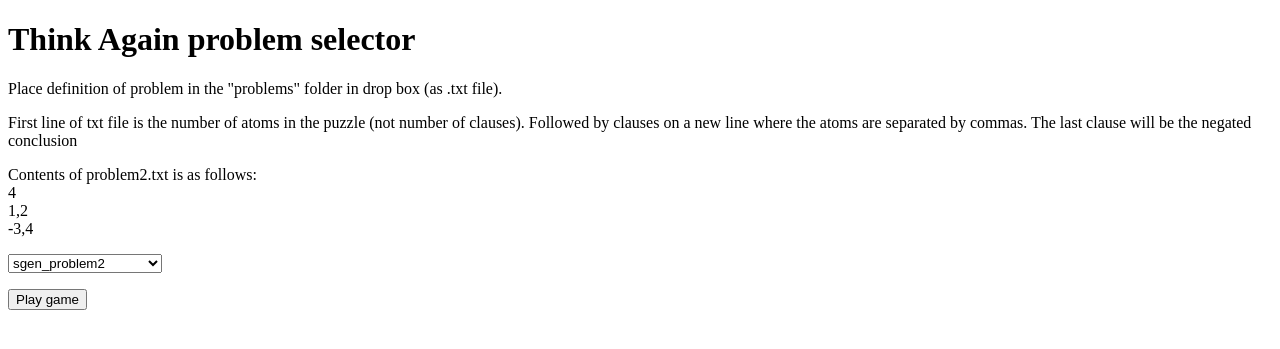
After one commit to LanceFiondella/ThinkAgain, a Django app: page /game_menu/ in a window 1280 px wide. The commit adds this page. Shown: the top 349 px of the page. Run offline with Django 3.2, Linux system fonts and the light colour scheme; a user stored in the database is signed in.

Commit message:
Working website with login and leads to a game instance. Need to hide static file

```diff
--- a/src/crowdsource_site/settings.py
+++ b/src/crowdsource_site/settings.py
@@ -56,7 +56,7 @@ ROOT_URLCONF = 'crowdsource_site.urls'
 TEMPLATES = [
     {
         'BACKEND': 'django.template.backends.django.DjangoTemplates',
-        'DIRS': [os.path.join(BASE_DIR, 'templates'),],
+        'DIRS': [os.path.join(BASE_DIR, 'templates'),os.path.join(BASE_DIR, 'static')],
         'APP_DIRS': True,
         'OPTIONS': {
             'context_processors': [
--- a/src/crowdsource_site/urls.py
+++ b/src/crowdsource_site/urls.py
@@ -14,7 +14,7 @@ urlpatterns = [
     url(r'^register/', 'crowdsource_site.views.register', name='register'),
     url(r'^game/','crowdsource_site.views.game',name='game'),
     url(r'^game_menu/','crowdsource_site.views.game_menu',name='game_menu'),
-    url(r'^./cgi-bin/get_problem_files.py','crowdsource_site.views.get_problem_files',name='get_problem_files'),
+    url(r'^cgi-bin/get_problem_files\.py/','crowdsource_site.views.get_problem_files',name='get_problem_files'),
     url(r'^generate_problem/','crowdsource_site.views.generate_problem',name='generate_problem'),
     # url(r'^blog/', include('blog.urls')),
 
--- a/src/crowdsource_site/views.py
+++ b/src/crowdsource_site/views.py
@@ -1,4 +1,4 @@
-from django.shortcuts import render
+from django.shortcuts import render,redirect
 from django.template import RequestContext
 from django.contrib.auth import authenticate, login, logout
 from django.contrib.auth.models import User
@@ -76,16 +76,23 @@ def register(request):
 		return render(request, "crowdsource_site/index.html", {})
 
 def game(request):
-	#context = {}
-	#template = "static/game/index_game.html"
-	#return render(request, template, context)
-	return HttpResponse("static/game/index_game.html")
+	context = {}
+	template = "game/game_template.html"
+
+	if request.user.is_authenticated():
+		return HttpResponseRedirect("/static/game/index_game.html")
+	else:
+		return HttpResponse("Error: You are not logged in. Please go to main page and login to play")
 
 
 def game_menu(request):
 	context = {}
-	template = "/static/game/index.html"
-	return render(request, template, context)
+	template = "game/menu_template.html"
+
+	if request.user.is_authenticated():
+		return render(request, template, context)
+	else:
+		return HttpResponse("Error: You are not logged in. Please go to main page and login to play")
 
 def get_problem_files(request):
 	#Temp function to get problem files (replaces cgi script get_problem_files.py)
@@ -99,22 +106,21 @@ def get_problem_files(request):
 
 def generate_problem(request):
 	#Temp function to parse the problem file name sent
+	context = RequestContext(request)
+	data = {}
+	if request.method == 'POST':
+		response_data = {}
+		game_filename = request.POST['filename']
+		piece_list = {}
 
-	response_data = {}
-	game_filename = request.POST['filename']
-	piece_list = {}
+		problem_file = open(os.path.join(BASE_DIR, 'static','game','problems',game_filename))
+		total_atoms = problem_file.next()
+		for i,line in enumerate(problem_file):
+		    #Return only lines with text
+		    if line.rstrip():
+		        piece_list[str(i)] = line.strip()
 
-	data = {}
-
-	#problem_file = open("./problems/problem1.txt")
-	problem_file = open(os.path.join(BASE_DIR, 'static','game','problems',game_filename))
-	total_atoms = problem_file.next()
-	for i,line in enumerate(problem_file):
-	    #Return only lines with text
-	    if line.rstrip():
-	        piece_list[str(i)] = line.strip()
-
-	#Hard coded for a particular problem CHANGE ASAP!
-	data["total_atoms"] = total_atoms.rstrip()
-	data["piece_list"] = piece_list
+		#Hard coded for a particular problem CHANGE ASAP!
+		data["total_atoms"] = total_atoms.rstrip()
+		data["piece_list"] = piece_list
 	return HttpResponse(json.dumps(data), content_type = "application/json")
--- a/src/static/game/index.html
+++ b/src/static/game/index.html
@@ -25,14 +25,14 @@ Contents of problem2.txt is as follows:<br>
 <select id="selectMenu">
 </select>
 <p></p>
-<a href="/static/game/index_game.html"><button type="submit" onclick="run_game()">Play game</button>
+<a href="/game/"><button type="submit" onclick="run_game()">Play game</button>
 
 
 <script type="text/javascript" language="JavaScript"><!--
 var problem_list;
 var data;
 function init() {
-problem_list = httpGet("/get_problem_files/");
+problem_list = httpGet("/cgi-bin/get_problem_files.py/");
 //document.getElementById("p1").innerHTML = text;
 console.log(problem_list);
 populate_dropdown();
--- a/src/static/game/index_game.html
+++ b/src/static/game/index_game.html
@@ -8,8 +8,9 @@
 	<script src="http://maxcdn.bootstrapcdn.com/bootstrap/3.2.0/js/bootstrap.min.js"></script>
 	<script src="https://code.createjs.com/createjs-2014.12.12.min.js"></script>
 	<script src="http://visjs.org/dist/vis.min.js"></script>
+	<script src="https://cdnjs.cloudflare.com/ajax/libs/jquery-cookie/1.4.1/jquery.cookie.min.js"></script>
 	<link type="text/css" rel="stylesheet" href="http://visjs.org/dist/vis.css">
-	<script src="templates/game/scripts/graph.js"></script>
+	<script src="scripts/graph.js"></script>
 	<script src="scripts/PieceManager.js"></script>
 	<script src="scripts/ClausePiece.js"></script>
 	<script src="scripts/ComboBox.js"></script>
@@ -51,7 +52,7 @@
 		var check = 0;
 		var next_value,i;
 		//var data = JSON.parse(problem_list);
-		problem_list = httpGet("./cgi-bin/get_problem_files.py");
+		problem_list = httpGet("/cgi-bin/get_problem_files.py");
 		var data = JSON.parse(problem_list);
 		var arr = Object.keys(data);
 		var array = arr.reverse();
--- a/src/templates/crowdsource_site/base.html
+++ b/src/templates/crowdsource_site/base.html
@@ -58,7 +58,7 @@ $.ajax({
         $('#disabledErrorMsg').show();
       }
       else if (data['result'] == 'success'){
-        window.location.replace("/game_menu/");
+        window.location.replace("/static/game/index.html");
       }
 
     }
--- a/src/templates/crowdsource_site/index.html
+++ b/src/templates/crowdsource_site/index.html
@@ -208,7 +208,7 @@ window.onload = function (){
                     <p> Hi there, {{ user.username }}! </p>
                     <p>  Click on the button below to start playing!</p>
                     <p> Not {{ user.username }}? Click on the sign out button on the top right.</p>
-                    <button href="/static/game/index.html" class="btn btn-info btn-block">Play Game</button>
+                    <button onclick = "window.location.replace('/game_menu/');" class="btn btn-info btn-block">Play Game</button>
 
                   </div>
               </div>
--- /dev/null
+++ b/src/templates/game/game_template.html
@@ -0,0 +1,2 @@
+{% load staticfiles %}
+{% include "game/index_game.html" %}
--- /dev/null
+++ b/src/templates/game/menu_template.html
@@ -0,0 +1,2 @@
+{% load staticfiles %}
+{% include "game/index.html" %}
```
Also changed, not shown: src/static/crowdsource_site/cgi-bin/get_problem_files_old.py (added, +14 -0 lines), src/static/crowdsource_site/index_game.html (+5 -5 lines), src/static/game/cgi-bin/get_problem_files_old.py (added, +14 -0 lines), src/static/game/scripts/game.js (+15 -0 lines), src/db.sqlite3, 3 other files.
